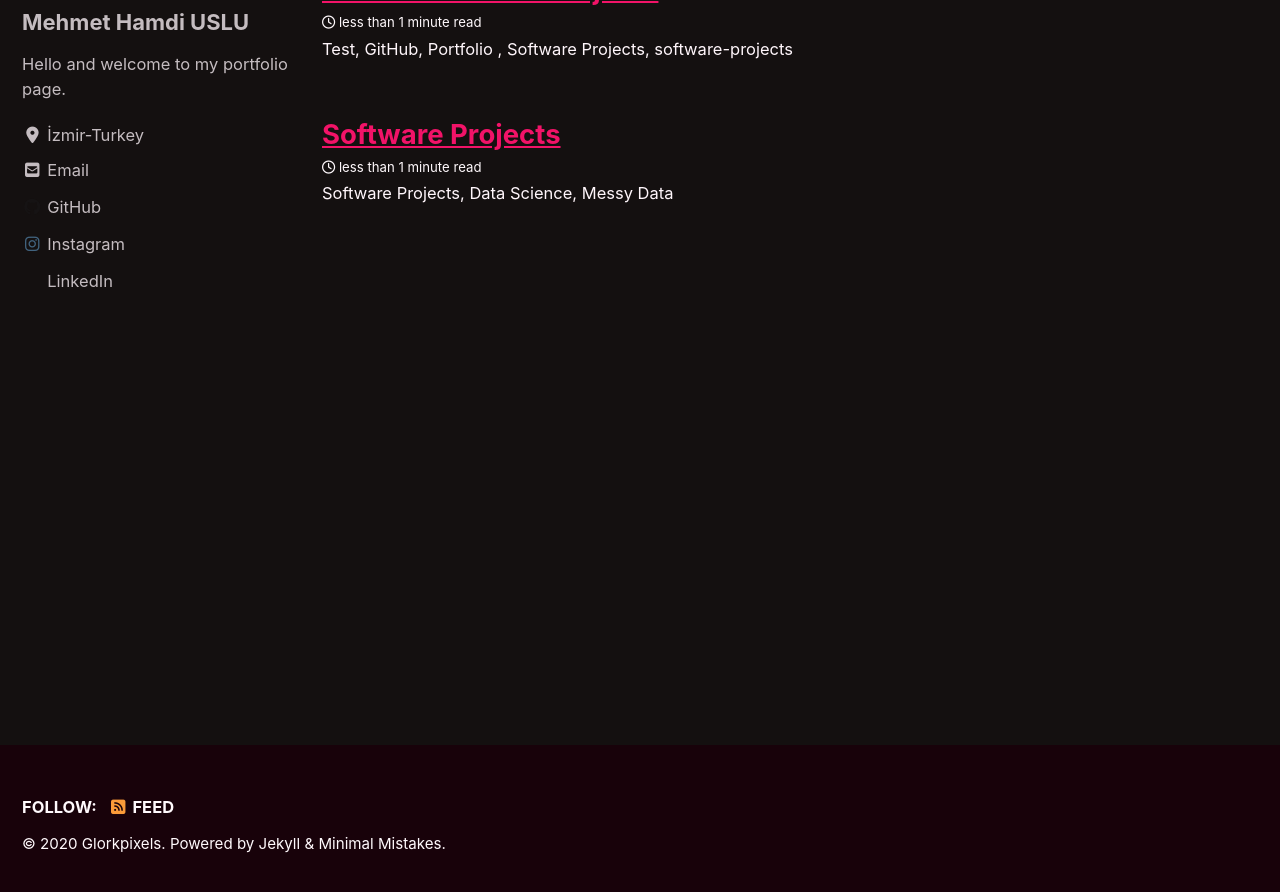
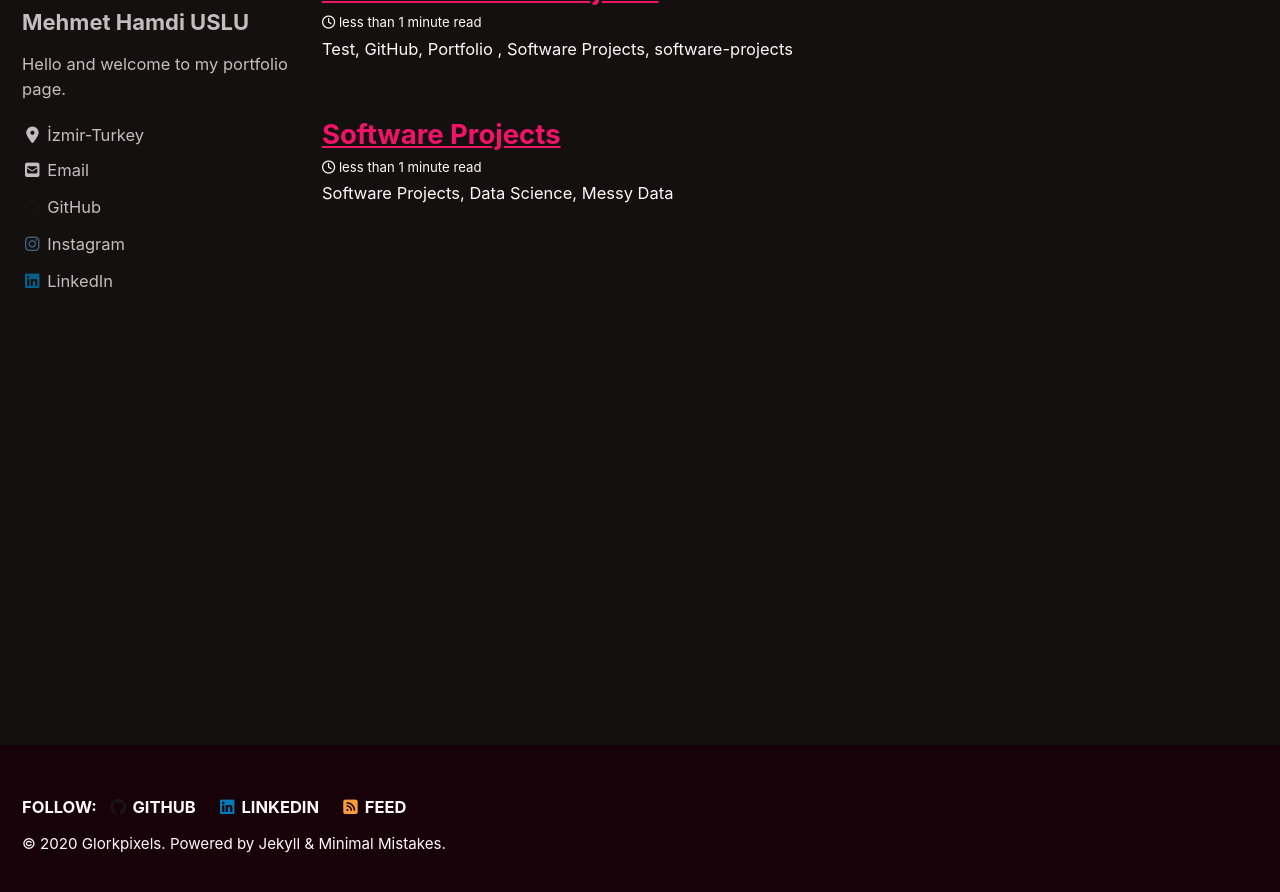
Before and after one commit to glorkpixels/glorkpixels.github.io, a Jekyll site: the page built from index.html, in a window 1280 px wide and 900 px high, scrolled down 222 px. Shown: the top 892 px of the window. Built offline with Jekyll 4.4.1, drawn with Linux system fonts in a browser that asks for light colours; cached includes are drawn as plain includes; nearby versions of some CDN libraries; the list of posts is cut into pages by our own code.

Commit message:
pagesadd

```diff
--- a/_config.yml
+++ b/_config.yml
@@ -132,7 +132,7 @@ author:
       icon: "fab fa-fw fa-instagram"
       url: "https://instagram.com/glorkpixels"
     - label: "LinkedIn"
-      icon: "fab fa-fw fa-linked-in"
+      icon: "fab fa-fw fa-linkedin"
       url: "https://www.linkedin.com/in/mehmet-hamdi-uslu/"
 
 # Site Footer
@@ -146,7 +146,7 @@ footer:
       # url:
     - label: "GitHub"
       icon: "fab fa-fw fa-github"
-      # url:
+      url: "https://github.com/glorkpixels/"
     - label: "GitLab"
       icon: "fab fa-fw fa-gitlab"
       # url:
@@ -156,6 +156,9 @@ footer:
     - label: "Instagram"
       icon: "fab fa-fw fa-instagram"
       # url:
+    - label: "LinkedIn"
+      icon: "fab fa-fw fa-linkedin"
+      url: "https://www.linkedin.com/in/mehmet-hamdi-uslu/"
 
 
 # Reading Files
```
